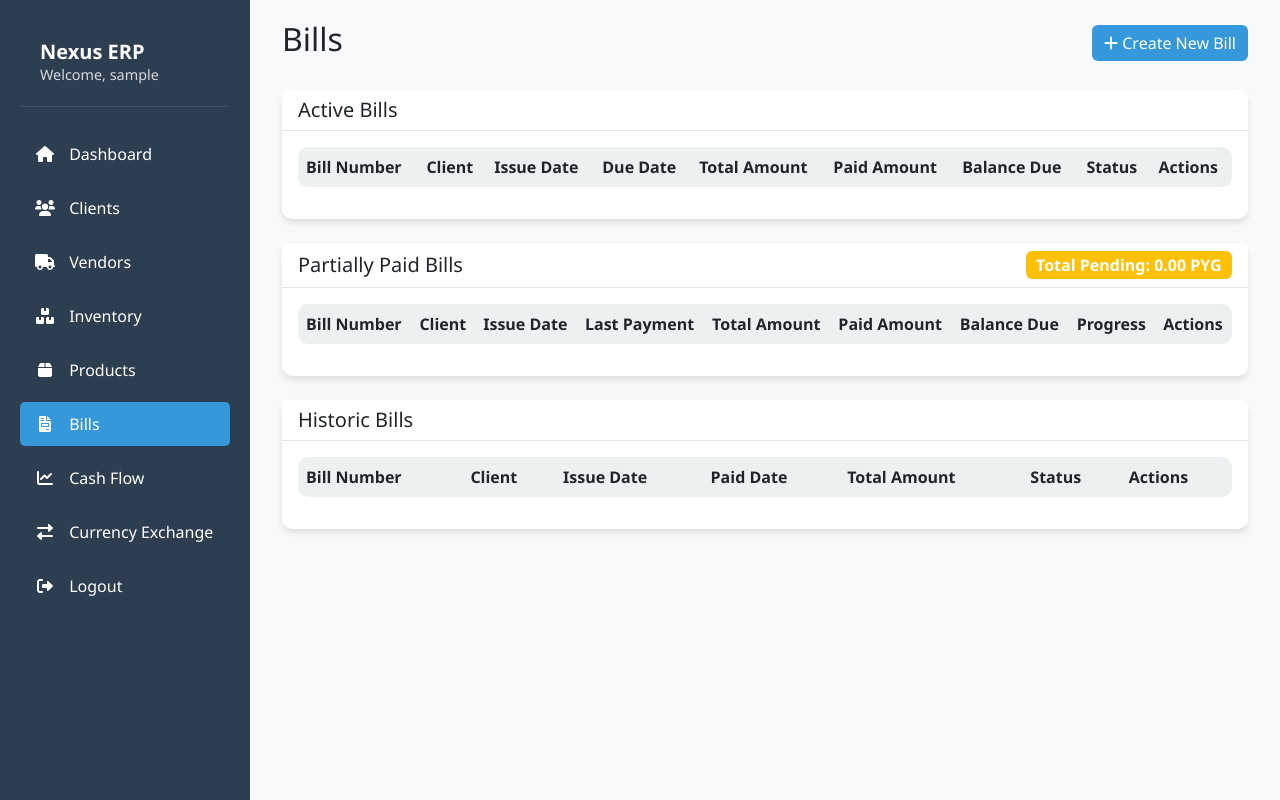
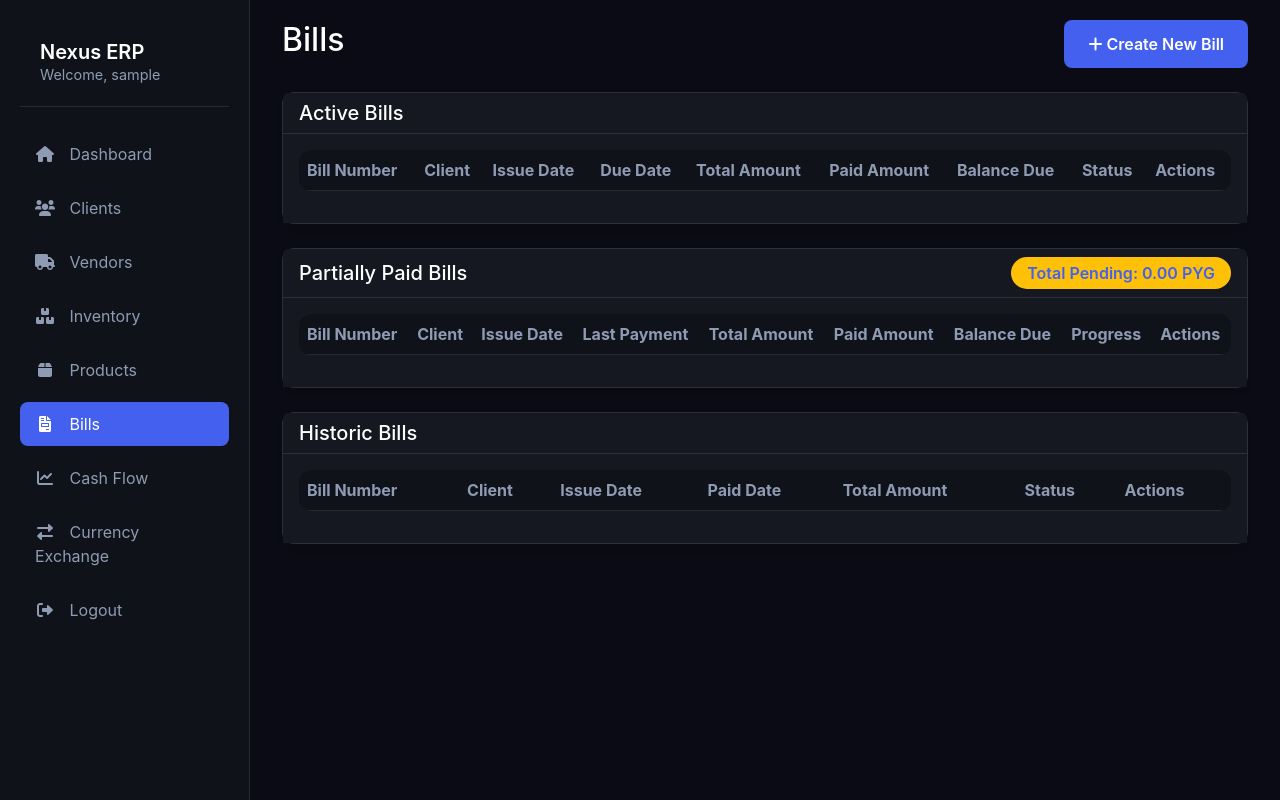
Before and after one commit to mathireimer/nexus_erp, a Flask app: page /bills in a window 1280 px wide. Run offline with Flask 3, Linux system fonts and the light colour scheme; the visitor is signed in with stand-in values (Sample User, id 1); data that the repository does not hold is empty; some libraries are stand-ins or nearby versions.

Commit message:
intento de css

```diff
--- /dev/null
+++ b/static/css/main.css
@@ -0,0 +1,342 @@
+:root {
+    --color-background: #0A0B14;
+    --color-primary: #4361EE;
+    --color-text: #FFFFFF;
+    --color-text-secondary: #8F9BB3;
+    --color-sidebar: #0F1219;
+    --color-hover: rgba(255, 255, 255, 0.1);
+    --color-border: rgba(255, 255, 255, 0.1);
+    --color-card: #151821;
+}
+
+body {
+    background-color: var(--color-background);
+    color: var(--color-text);
+    font-family: -apple-system, BlinkMacSystemFont, 'Segoe UI', Roboto, Oxygen, Ubuntu, Cantarell, sans-serif;
+    margin: 0;
+    padding: 0;
+    line-height: 1.5;
+}
+
+/* Override Bootstrap defaults */
+.bg-light {
+    background-color: var(--color-card) !important;
+}
+
+.bg-white {
+    background-color: var(--color-card) !important;
+}
+
+.text-dark {
+    color: var(--color-text) !important;
+}
+
+.border {
+    border-color: var(--color-border) !important;
+}
+
+/* Input fields */
+.form-control {
+    background-color: var(--color-sidebar);
+    border: 1px solid var(--color-border);
+    color: var(--color-text);
+}
+
+.form-control:focus {
+    background-color: var(--color-sidebar);
+    border-color: var(--color-primary);
+    color: var(--color-text);
+    box-shadow: 0 0 0 0.25rem rgba(67, 97, 238, 0.25);
+}
+
+.form-control::placeholder {
+    color: var(--color-text-secondary);
+}
+
+/* Select fields */
+.form-select {
+    background-color: var(--color-sidebar);
+    border: 1px solid var(--color-border);
+    color: var(--color-text);
+}
+
+.form-select:focus {
+    background-color: var(--color-sidebar);
+    border-color: var(--color-primary);
+    color: var(--color-text);
+    box-shadow: 0 0 0 0.25rem rgba(67, 97, 238, 0.25);
+}
+
+/* Sidebar Styles */
+.sidebar {
+    background-color: var(--color-sidebar);
+    min-height: 100vh;
+    padding: 20px;
+    position: fixed;
+    width: 250px;
+    left: 0;
+    top: 0;
+    color: var(--color-text);
+    border-right: 1px solid var(--color-border);
+}
+
+.main-content {
+    margin-left: 250px;
+    padding: 20px;
+}
+
+.nav-link {
+    color: var(--color-text-secondary) !important;
+    padding: 10px 15px;
+    margin: 5px 0;
+    border-radius: 8px;
+    transition: all 0.3s;
+    text-decoration: none;
+}
+
+.nav-link:hover {
+    background-color: var(--color-hover);
+    color: var(--color-text) !important;
+}
+
+.nav-link.active {
+    background-color: var(--color-primary);
+    color: var(--color-text) !important;
+}
+
+.nav-link i {
+    margin-right: 10px;
+    width: 20px;
+    text-align: center;
+}
+
+/* Card Styles */
+.card {
+    background-color: var(--color-card);
+    border: 1px solid var(--color-border);
+    border-radius: 12px;
+    box-shadow: 0 4px 6px rgba(0, 0, 0, 0.1);
+}
+
+.card-header {
+    background-color: var(--color-card);
+    border-bottom: 1px solid var(--color-border);
+    color: var(--color-text);
+    font-weight: 600;
+}
+
+.card-body {
+    background-color: var(--color-card);
+    color: var(--color-text);
+}
+
+.card-footer {
+    background-color: var(--color-card);
+    border-top: 1px solid var(--color-border);
+}
+
+/* Modal Styles */
+.modal-content {
+    background-color: var(--color-card);
+    border: 1px solid var(--color-border);
+}
+
+.modal-header {
+    border-bottom: 1px solid var(--color-border);
+}
+
+.modal-footer {
+    border-top: 1px solid var(--color-border);
+}
+
+/* Button Styles */
+.btn-primary {
+    background-color: var(--color-primary);
+    color: var(--color-text);
+    padding: 0.75rem 1.5rem;
+    border-radius: 8px;
+    border: none;
+    font-weight: 600;
+    cursor: pointer;
+    transition: opacity 0.2s;
+}
+
+.btn-primary:hover {
+    opacity: 0.9;
+    background-color: var(--color-primary);
+    color: var(--color-text);
+}
+
+.btn-secondary {
+    background-color: var(--color-hover);
+    color: var(--color-text);
+    padding: 0.75rem 1.5rem;
+    border-radius: 8px;
+    border: none;
+    font-weight: 600;
+    cursor: pointer;
+    transition: background-color 0.2s;
+}
+
+.btn-secondary:hover {
+    background-color: rgba(255, 255, 255, 0.15);
+    color: var(--color-text);
+}
+
+/* Close button for modals and alerts */
+.btn-close {
+    filter: invert(1) grayscale(100%) brightness(200%);
+}
+
+/* Table Styles */
+.table {
+    color: var(--color-text);
+    background-color: var(--color-card);
+    border-radius: 12px;
+    overflow: hidden;
+}
+
+.table thead th {
+    background-color: var(--color-sidebar);
+    border-bottom: 1px solid var(--color-border);
+    color: var(--color-text-secondary);
+}
+
+.table td {
+    border-color: var(--color-border);
+    color: var(--color-text);
+}
+
+.table tbody tr:hover {
+    background-color: var(--color-hover);
+}
+
+/* Alert Styles */
+.alert {
+    border-radius: 8px;
+    border: 1px solid var(--color-border);
+    color: var(--color-text);
+}
+
+.alert-success {
+    background-color: rgba(46, 204, 113, 0.1);
+    border-color: rgba(46, 204, 113, 0.2);
+}
+
+.alert-danger {
+    background-color: rgba(231, 76, 60, 0.1);
+    border-color: rgba(231, 76, 60, 0.2);
+}
+
+.alert-warning {
+    background-color: rgba(241, 196, 15, 0.1);
+    border-color: rgba(241, 196, 15, 0.2);
+}
+
+.alert-info {
+    background-color: rgba(52, 152, 219, 0.1);
+    border-color: rgba(52, 152, 219, 0.2);
+}
+
+/* User Info Styles */
+.user-info {
+    padding: 20px;
+    border-bottom: 1px solid var(--color-border);
+    margin-bottom: 20px;
+}
+
+.user-info h5 {
+    margin: 0;
+    font-weight: 600;
+    color: var(--color-text);
+}
+
+.user-info p {
+    margin: 0;
+    font-size: 0.9rem;
+    color: var(--color-text-secondary);
+}
+
+/* Box Button Styles */
+.box-button {
+    text-decoration: none;
+    color: var(--color-text);
+    transition: all 0.3s;
+    height: 100%;
+    display: flex;
+    flex-direction: column;
+    justify-content: center;
+    align-items: center;
+    padding: 20px;
+    border-radius: 12px;
+    background-color: var(--color-card);
+    border: 1px solid var(--color-border);
+}
+
+.box-button:hover {
+    transform: translateY(-5px);
+    color: var(--color-text);
+    background-color: var(--color-hover);
+}
+
+.box-button i {
+    font-size: 2rem;
+    margin-bottom: 10px;
+    color: var(--color-primary);
+}
+
+/* Badge Styles */
+.badge {
+    background-color: rgba(67, 97, 238, 0.1);
+    color: var(--color-primary);
+    padding: 0.5rem 1rem;
+    border-radius: 100px;
+    font-size: 0.875rem;
+    font-weight: 600;
+    display: inline-block;
+}
+
+/* Stats Styles */
+.stats {
+    display: flex;
+    gap: 1rem;
+    margin-top: 2rem;
+}
+
+.stats-item {
+    color: var(--color-text-secondary);
+}
+
+/* Dropdown Styles */
+.dropdown-menu {
+    background-color: var(--color-card);
+    border: 1px solid var(--color-border);
+}
+
+.dropdown-item {
+    color: var(--color-text);
+}
+
+.dropdown-item:hover {
+    background-color: var(--color-hover);
+    color: var(--color-text);
+}
+
+/* Pagination Styles */
+.pagination .page-link {
+    background-color: var(--color-card);
+    border-color: var(--color-border);
+    color: var(--color-text);
+}
+
+.pagination .page-link:hover {
+    background-color: var(--color-hover);
+    border-color: var(--color-border);
+    color: var(--color-text);
+}
+
+.pagination .page-item.active .page-link {
+    background-color: var(--color-primary);
+    border-color: var(--color-primary);
+    color: var(--color-text);
+}
--- a/templates/base.html
+++ b/templates/base.html
@@ -9,146 +9,7 @@
     <!-- Font Awesome -->
     <link href="https://cdnjs.cloudflare.com/ajax/libs/font-awesome/6.0.0/css/all.min.css" rel="stylesheet">
     <!-- Custom CSS -->
-    <style>
-        :root {
-            --primary-color: #2c3e50;
-            --secondary-color: #34495e;
-            --accent-color: #3498db;
-            --success-color: #2ecc71;
-            --warning-color: #f1c40f;
-            --danger-color: #e74c3c;
-            --light-color: #ecf0f1;
-            --dark-color: #2c3e50;
-        }
-
-        body {
-            background-color: #f8f9fa;
-            font-family: 'Segoe UI', Tahoma, Geneva, Verdana, sans-serif;
-        }
-
-        .sidebar {
-            background-color: var(--primary-color);
-            min-height: 100vh;
-            padding: 20px;
-            position: fixed;
-            width: 250px;
-            left: 0;
-            top: 0;
-            color: white;
-        }
-
-        .main-content {
-            margin-left: 250px;
-            padding: 20px;
-        }
-
-        .nav-link {
-            color: white;
-            padding: 10px 15px;
-            margin: 5px 0;
-            border-radius: 5px;
-            transition: all 0.3s;
-        }
-
-        .nav-link:hover {
-            background-color: var(--secondary-color);
-            color: white;
-        }
-
-        .nav-link.active {
-            background-color: var(--accent-color);
-        }
-
-        .nav-link i {
-            margin-right: 10px;
-            width: 20px;
-            text-align: center;
-        }
-
-        .card {
-            border: none;
-            border-radius: 10px;
-            box-shadow: 0 4px 6px rgba(0, 0, 0, 0.1);
-            transition: transform 0.3s;
-        }
-
-        .card:hover {
-            transform: translateY(-5px);
-        }
-
-        .card-header {
-            background-color: white;
-            border-bottom: 1px solid rgba(0, 0, 0, 0.1);
-            font-weight: 600;
-        }
-
-        .btn-primary {
-            background-color: var(--accent-color);
-            border: none;
-        }
-
-        .btn-primary:hover {
-            background-color: #2980b9;
-        }
-
-        .alert {
-            border-radius: 10px;
-            border: none;
-        }
-
-        .table {
-            background-color: white;
-            border-radius: 10px;
-            overflow: hidden;
-        }
-
-        .table thead th {
-            background-color: var(--light-color);
-            border: none;
-        }
-
-        .box-button {
-            text-decoration: none;
-            color: var(--dark-color);
-            transition: all 0.3s;
-            height: 100%;
-            display: flex;
-            flex-direction: column;
-            justify-content: center;
-            align-items: center;
-            padding: 20px;
-            border-radius: 10px;
-            background-color: white;
-            box-shadow: 0 4px 6px rgba(0, 0, 0, 0.1);
-        }
-
-        .box-button:hover {
-            transform: translateY(-5px);
-            color: var(--dark-color);
-        }
-
-        .box-button i {
-            font-size: 2rem;
-            margin-bottom: 10px;
-        }
-
-        .user-info {
-            padding: 20px;
-            border-bottom: 1px solid rgba(255, 255, 255, 0.1);
-            margin-bottom: 20px;
-        }
-
-        .user-info h5 {
-            margin: 0;
-            font-weight: 600;
-        }
-
-        .user-info p {
-            margin: 0;
-            font-size: 0.9rem;
-            opacity: 0.8;
-        }
-    </style>
+    <link rel="stylesheet" href="{{ url_for('static', filename='css/main.css') }}">
 </head>
 <body>
     <div class="sidebar">
```
Also changed, not shown: 1 other file.
